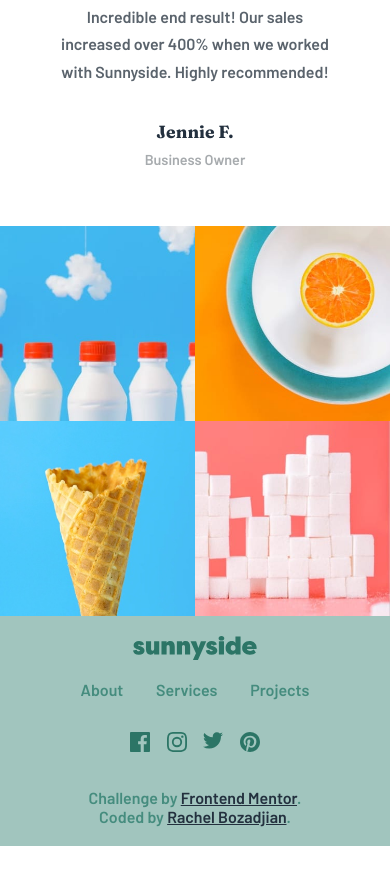
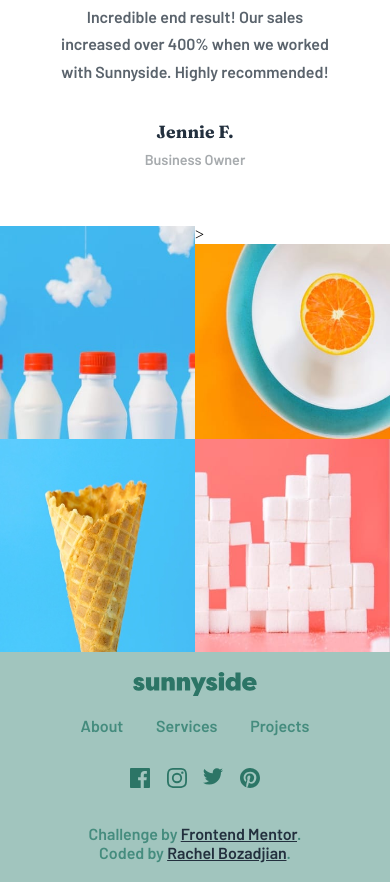
Before and after one commit to rboz1/SCSS_practice, a plain HTML site: page index.html in a window 390 px wide. Shown: the part 4443-5325 px from the top of the page. Before the commit the page ends 5289 px from the top, so only its background shows below. Drawn offline with Linux system fonts and the light colour scheme.

Commit message:
updated classes on image gallery

```diff
--- a/index.html
+++ b/index.html
@@ -116,22 +116,22 @@
 
     <section class="images">
         <ul class="gallery">
-            <li class="milk"><picture>
+            <li><picture class="milk">
                 <source srcset="images/desktop/image-gallery-milkbottles.jpg" media="(min-width: 751px)">
                 <source srcset="images/mobile/image-gallery-milkbottles.jpg" media="(max-width: 750px)">
                 <img src="images/desktop/image-gallery-milkbottles.jpg" alt="Image of milk bottles">
             </picture></li>
-            <li class="orange"><picture>
+            <li><picture class="orange">>
                 <source srcset="images/desktop/image-gallery-orange.jpg" media="(min-width: 751px)">
                 <source srcset="images/mobile/image-gallery-orange.jpg" media="(max-width: 750px)">
                 <img src="images/desktop/image-gallery-orange.jpg" alt="Image of orange">
             </picture></li>
-            <li class="cone"><picture>
+            <li><picture class="cone">
                 <source srcset="images/desktop/image-gallery-cone.jpg" media="(min-width: 751px)">
                 <source srcset="images/mobile/image-gallery-cone.jpg" media="(max-width: 750px)">
                 <img src="images/desktop/image-gallery-cone.jpg" alt="Image of ice cream cone">
             </picture></li>
-            <li class="cube"><picture>
+            <li><picture class="cube">
                 <source srcset="images/desktop/image-gallery-sugarcubes.jpg" media="(min-width: 751px)">
                 <source srcset="images/mobile/image-gallery-sugar-cubes.jpg" media="(max-width: 750px)">
                 <img src="images/desktop/image-gallery-sugarcubes.jpg" alt="Image of stacked sugar cubes">
--- a/styles.scss
+++ b/styles.scss
@@ -573,9 +573,6 @@ footer{
 
             .milk{
                 grid-area: img1;
-                height: auto;
-                width: auto;
-                object-fit: contain;
             }
             .orange{
                 grid-area: img2;
```
Also changed, not shown: styles.css, 1 other file.
